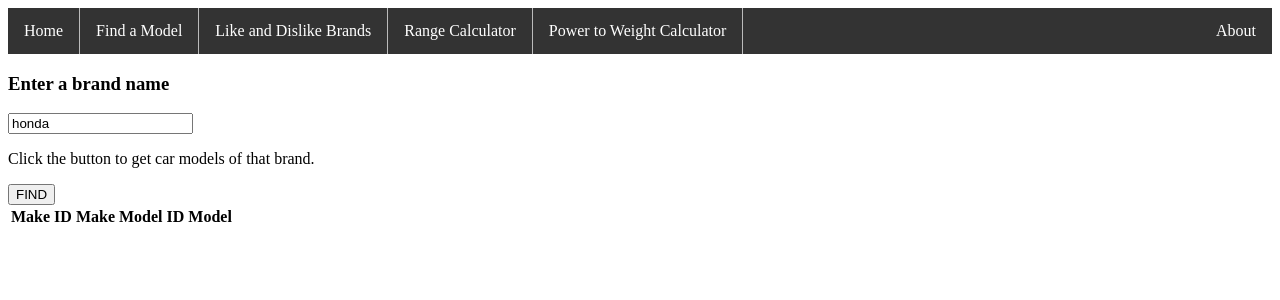
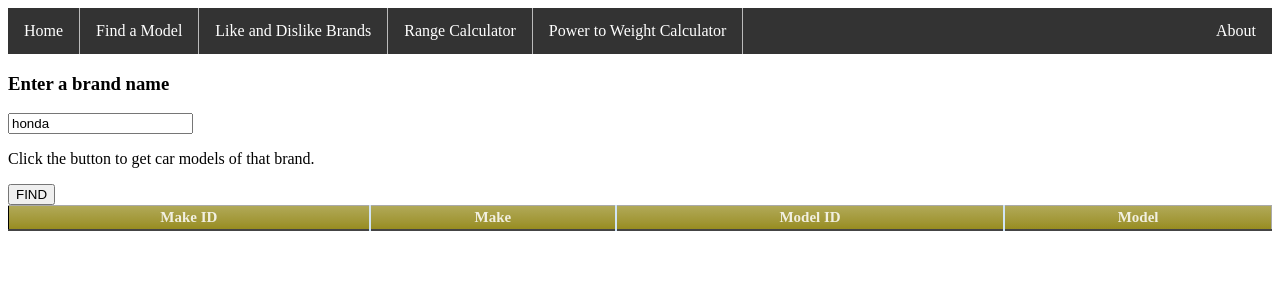
Before and after one commit to rohitd3/vroom, a Jekyll site: the page built from _pages/FindModelFromBrand.html, in a window 1280 px wide. Shown: the top 300 px of the page. Built offline with Jekyll 4.4.1, drawn with Linux system fonts in a browser that asks for light colours.

Commit message:
add styling to tables

```diff
--- a/_pages/FindModelFromBrand.html
+++ b/_pages/FindModelFromBrand.html
@@ -2,6 +2,39 @@
 layout: nav
 permalink: /FindModelFromBrand/
 ---
+<style>
+    table.redTable {
+      border: 1px solid #000000;
+      background-color: #EEEEEE;
+      width: 100%;
+      text-align: center;
+      border-collapse: collapse;
+    }
+    table.redTable td, table.redTable th {
+      border: 1px solid #AAAAAA;
+      padding: 3px 2px;
+    }
+    table.redTable tbody td {
+      font-size: 13px;
+    }
+    table.redTable thead {
+      background: #978C20;
+      background: -moz-linear-gradient(top, #b1a958 0%, #a19736 66%, #978C20 100%);
+      background: -webkit-linear-gradient(top, #b1a958 0%, #a19736 66%, #978C20 100%);
+      background: linear-gradient(to bottom, #b1a958 0%, #a19736 66%, #978C20 100%);
+      border-bottom: 2px solid #444444;
+    }
+    table.redTable thead th {
+      font-size: 15px;
+      font-weight: bold;
+      color: #ffffffd7;
+      text-align: center;
+      border-left: 2px solid #D0E4F5;
+    }
+    table.redTable thead th:first-child {
+      border-left: none;
+    }
+</style>
 <body>
     <h3>Enter a brand name</h3>
 
```
Also changed, not shown: _pages/LikeDislikeBrands.html (+35 -3 lines).
